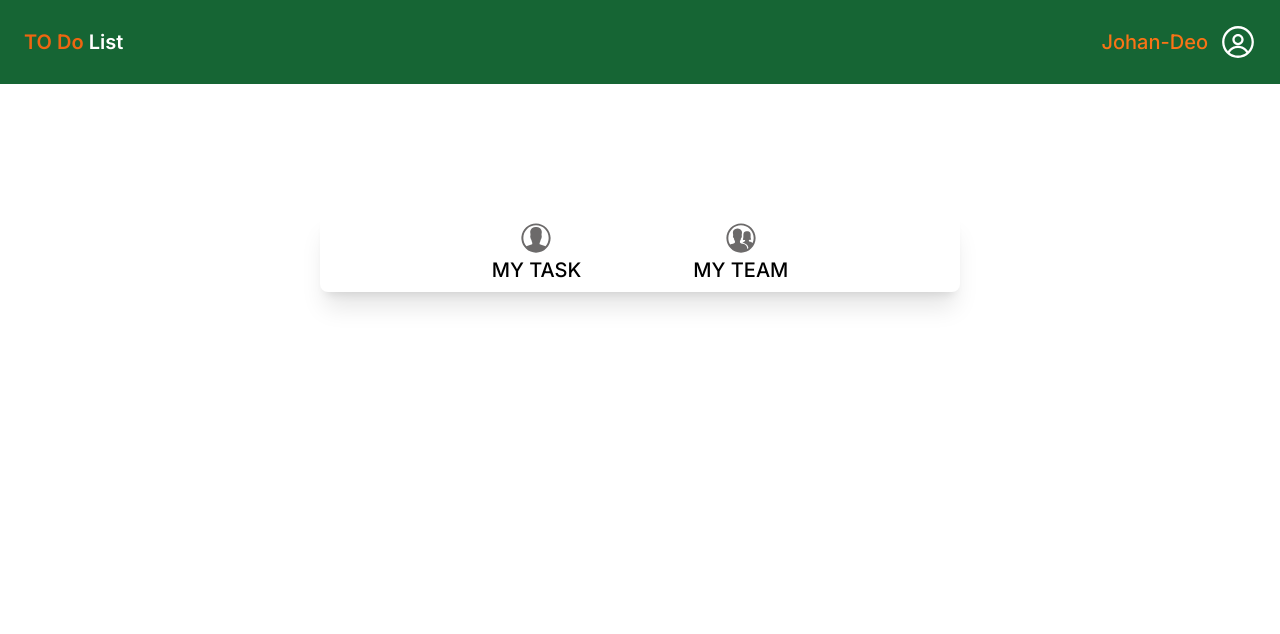
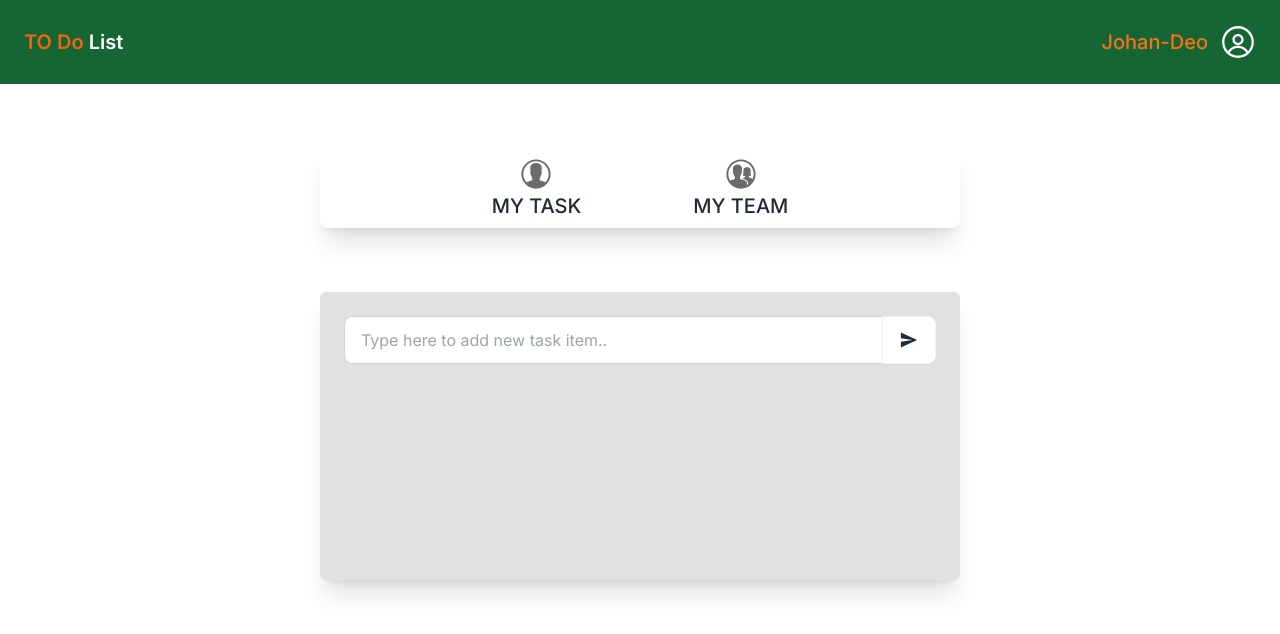
Before and after one commit to Mehebul02/to-do-app, a Next.js app: page / in a window 1280 px wide. Shown: the top 634 px of the page. Built offline with nearby package versions, Linux system fonts and the light colour scheme.

Commit message:
my task added

```diff
--- a/package.json
+++ b/package.json
@@ -16,6 +16,7 @@
     "tailwind-merge": "^2.4.0"
   },
   "devDependencies": {
+    "daisyui": "^4.12.10",
     "eslint": "^8",
     "eslint-config-next": "14.2.5",
     "postcss": "^8",
--- a/src/app/layout.js
+++ b/src/app/layout.js
@@ -11,7 +11,7 @@ export const metadata = {
 
 export default function RootLayout({ children }) {
   return (
-    <html lang="en">
+    <html lang="en" data-theme='light'>
       <body className={inter.className}>
         <Header/>
         {children}
--- a/src/app/mytask/page.jsx
+++ b/src/app/mytask/page.jsx
@@ -1,9 +1,16 @@
+import Container from "@/components/Container";
+import { IoMdSend } from "react-icons/io";
 
 const MyTask = () => {
     return (
-        <div>
-           <h1>My task</h1>
-        </div>
+        <Container>
+         <div className="w-1/2 h-72  mx-auto bg-[#e2e1e1] p-6 rounded-md shadow-xl">
+         <div className="join w-full">
+  <input className="input input-bordered join-item w-full" placeholder="Type here to add new task item.." />
+  <button className="btn join-item bg-[#FFFFFF]  "> <IoMdSend className="text-xl"/> </button>
+</div>
+         </div>
+        </Container>
     );
 };
 
--- a/src/app/page.js
+++ b/src/app/page.js
@@ -1,9 +1,11 @@
 import TaskMenu from "@/components/TaskMenu";
+import MyTask from "./mytask/page";
 
 const Home = () => {
   return (
     <main>
       <TaskMenu/>
+      <MyTask/>
     </main>
   );
 };
--- a/src/components/TaskMenu.jsx
+++ b/src/components/TaskMenu.jsx
@@ -3,16 +3,16 @@ import Container from "./Container";
 import { IoIosContact, IoIosContacts } from "react-icons/io";
 const TaskMenu = () => {
     return (
-        <Container className='py-32'>
+        <Container className='my-16'>
            <div className=" w-1/2  mx-auto bg-[#FFFFFF] p-2 rounded-b-lg shadow-xl">
           <div className="flex justify-center gap-x-28">
              {/* my task  */}
-           <Link href='' className="flex flex-col justify-center items-center">
+           <Link href='/mytask' className="flex flex-col justify-center items-center">
            <IoIosContact className="text-4xl text-[#6c6a6a]"/>
            <h1 className="uppercase text-xl  font-medium">My Task</h1>
            </Link>
            {/* my team  */}
-           <Link href='' className="flex flex-col justify-center items-center">
+           <Link href='/myteam' className="flex flex-col justify-center items-center">
            <IoIosContacts className="text-4xl text-[#6c6a6a]"/>
            <h1 className="uppercase text-xl  font-medium">My team</h1>
            </Link>
--- a/tailwind.config.js
+++ b/tailwind.config.js
@@ -14,5 +14,5 @@ module.exports = {
       },
     },
   },
-  plugins: [],
+  plugins: [require('daisyui'),],
 };
```
Also changed, not shown: 1 other file (tests, documents, lock files or other folders).
